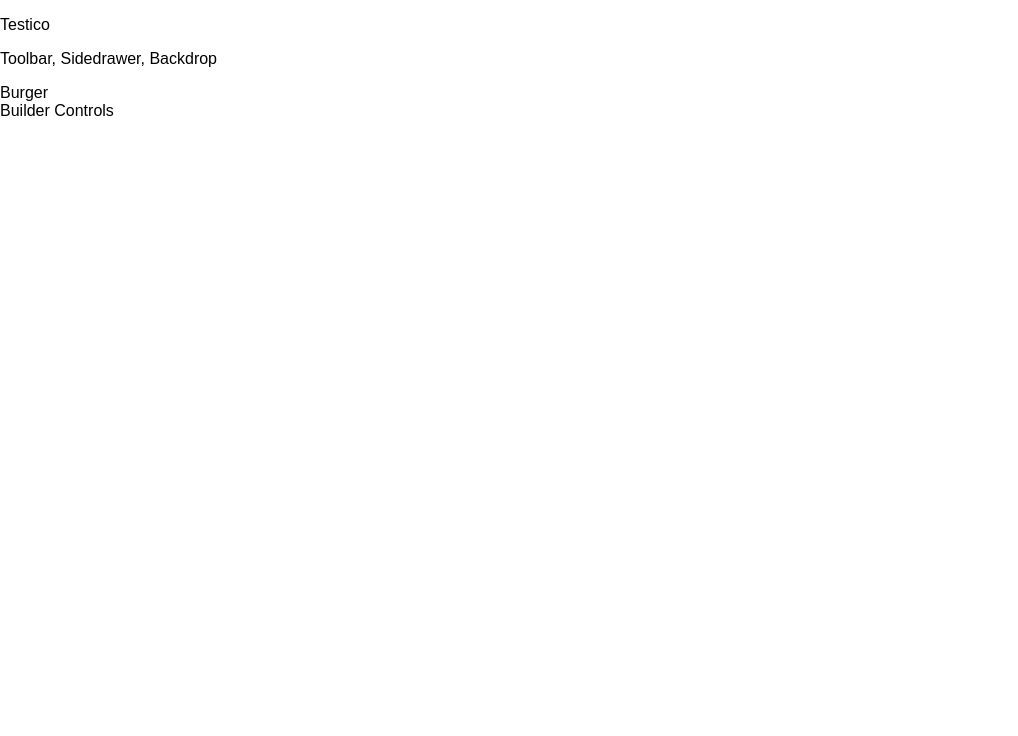
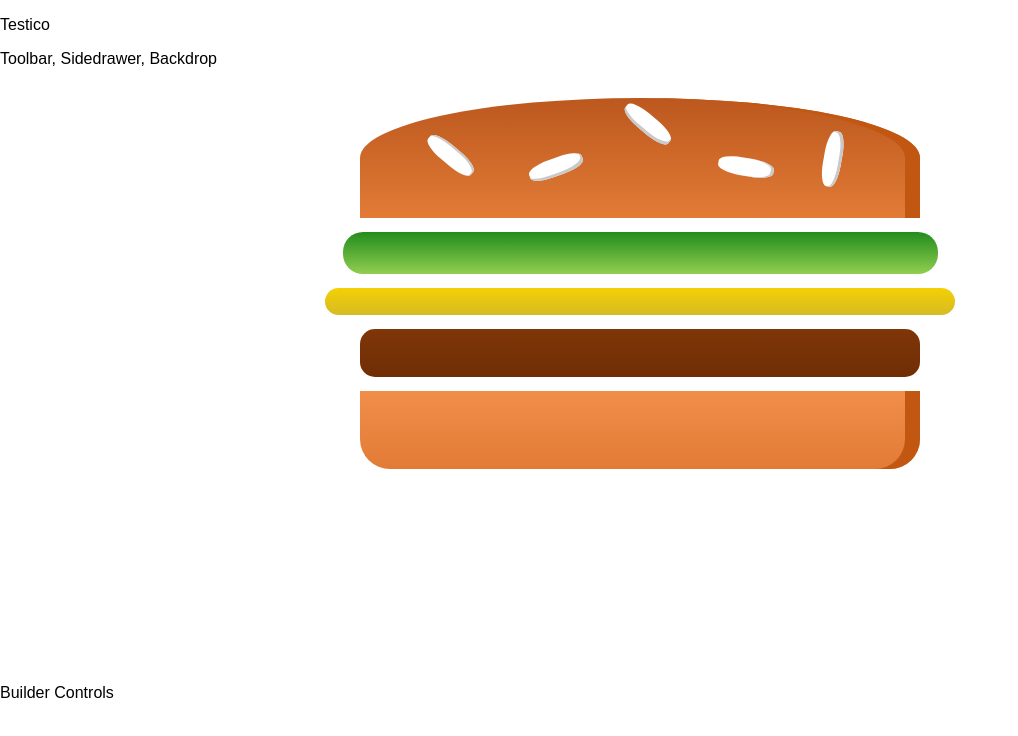
Before and after one commit to servustempore/learning-react, a React app in the folder burger-builder/: page / in a window 1280 px wide. Shown: the top 736 px of the page, without its empty margins (0-1018 px from the left). Built offline with nearby package versions, Linux system fonts and the light colour scheme.

Commit message:
added Burger css and example Ingredients

```diff
--- /dev/null
+++ b/burger-builder/src/components/Burger/Burger.css
@@ -0,0 +1,31 @@
+.Burger {
+    width: 100%;
+    height: 250px;
+    text-align: center;
+    margin: auto;
+    overflow: scroll;
+    font-weight: bold;
+    font-size: 1.2rem;
+}
+
+@media (max-width: 500px) and (min-height: 401px){
+    .Burger {
+        max-width: 350px;
+        height: 400px;
+    }
+}
+
+
+@media (min-width: 500px) and (min-height: 401px){
+    .Burger {
+        width: 350px;
+        height: 400px;
+    }
+}
+
+@media (min-width: 1000px) and (min-height: 600px){
+    .Burger {
+        width: 700px;
+        height: 600px;
+    }
+}
--- a/burger-builder/src/components/Burger/Burger.js
+++ b/burger-builder/src/components/Burger/Burger.js
@@ -0,0 +1,17 @@
+import React from 'react';
+import classes from './Burger.css';
+import BurgerIngredient from './BurgerIngredient/BurgerIngredient';
+
+const burger = (props) => {
+    return (
+        <div className={classes.Burger}>
+            <BurgerIngredient type="bread-top"/>
+            <BurgerIngredient type="salad"/>
+            <BurgerIngredient type="cheese"/>
+            <BurgerIngredient type="meat"/>
+            <BurgerIngredient type="bread-bottom"/>
+        </div>
+    );
+};
+
+export default burger;
--- a/burger-builder/src/components/Burger/BurgerIngredient/BurgerIngredient.js
+++ b/burger-builder/src/components/Burger/BurgerIngredient/BurgerIngredient.js
@@ -1,6 +1,6 @@
 import React, {Component} from 'react';
 import PropTypes from 'prop-types';
-import classes from 'BurgerIngredient.css';
+import classes from './BurgerIngredient.css';
 
 class BurgerIngredient extends Component {
     render() {
@@ -43,4 +43,4 @@
     type: PropTypes.string.isRequired
 }
 
-export default burgerIngredient;
+export default BurgerIngredient;
--- a/burger-builder/src/containers/BurgerBuilder/BurgerBuilder.js
+++ b/burger-builder/src/containers/BurgerBuilder/BurgerBuilder.js
@@ -1,11 +1,12 @@
 import React, {Component} from 'react';
 import Aux from '../../hocs/Aux';
+import Burger from '../../components/Burger/Burger';
 
 class BurgerBuilder extends Component {
     render(){
         return (
             <Aux>
-                <div>Burger</div>
+                <Burger />
                 <div>Builder Controls</div>
             </Aux>
         );
```
